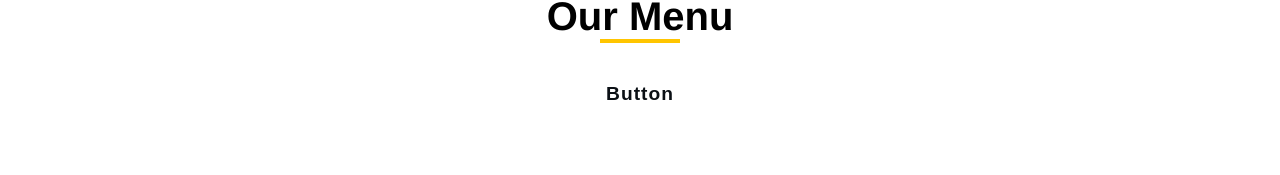
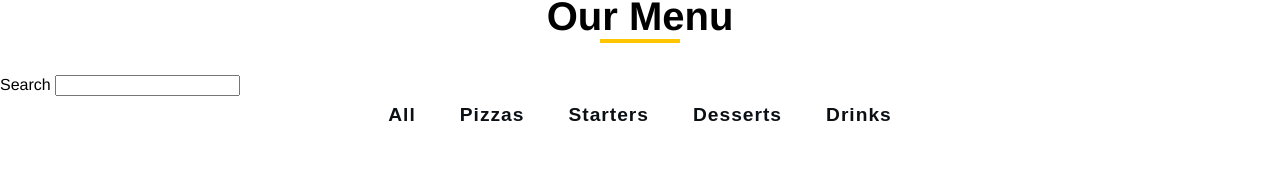
Before and after one commit to Elisa-cf/pizzeria-vue3, a Vue app: page /menu in a window 1280 px wide. Shown: the part 126-301 px from the top of the page. Built offline with nearby package versions, Linux system fonts and the light colour scheme; a web font is replaced by a local one.

Commit message:
filtering and search menu

```diff
--- a/src/components/MenuCards.vue
+++ b/src/components/MenuCards.vue
@@ -1,14 +1,18 @@
 <template>
-  <section v-for="menu in menus" :key="menu.id" class="section-center">
+  <section
+    v-for="cardMenu in cardsMenu"
+    :key="cardMenu.id"
+    class="section-center"
+  >
     <article class="menu-item">
-      <img :src="menu.img" class="photo" />
+      <img :src="cardMenu.img" class="photo" />
       <div class="item-info">
         <header>
-          <h4>{{ menu.title }}</h4>
-          <h4 class="price">{{ menu.price }}€</h4>
+          <h4>{{ cardMenu.title }}</h4>
+          <h4 class="price">{{ cardMenu.price }}€</h4>
         </header>
         <p class="item-text">
-          {{ menu.desc }}
+          {{ cardMenu.desc }}
         </p>
       </div>
       <button>Add To Cart</button>
@@ -17,15 +21,13 @@
 </template>
 
 <script>
-import data from "../assets/data.js";
 export default {
   name: "MenuCards",
-  components: {},
+  props: ["cardsMenu"],
   data() {
     return {
       pizzeriaImage6:
         "https://cdn.pixabay.com/photo/2017/12/05/20/10/pizza-3000285__480.png",
-      menus: data,
     };
   },
 };
--- a/src/components/MenuCategoryFilter.vue
+++ b/src/components/MenuCategoryFilter.vue
@@ -3,14 +3,46 @@
     <h2>our menu</h2>
     <div class="underline"></div>
   </div>
-  <div class="btn-container">
-    <button class="filter-btn">button</button>
-  </div>
+  <label for="search"
+    >Search
+    <input type="text" id="search" v-model="term" @keyup.enter="search(term)" />
+    <!-- <input
+      type="text"
+      id="search"
+      v-model="term"
+      @keyup.enter="filteredCategories('search', term)"
+    /> -->
+  </label>
+
+  <section class="btn-container">
+    <div
+      v-for="filter in filters"
+      :key="filter"
+      @click="() => filterCategories(filter)"
+    >
+      <!-- <div
+      v-for="filter in filters"
+      :key="filter"
+      @click="() => filteredCategories('filter', filter)"
+    > -->
+      <button class="filter-btn">
+        {{ filter }}
+      </button>
+    </div>
+  </section>
 </template>
 
 <script>
+const filters = ["All", "pizzas", "starters", "desserts", "drinks"];
 export default {
   name: "MenuCategoryFilter",
+  props: ["filterCategories", "search", "filteredCategories"],
+  data() {
+    return {
+      filters,
+      term: "",
+    };
+  },
 };
 </script>
 
@@ -63,4 +95,8 @@ h2 {
   background: #03c03c;
   color: white;
 }
+.active {
+  background: red;
+  color: white;
+}
 </style>
--- a/src/views/MenuView.vue
+++ b/src/views/MenuView.vue
@@ -1,10 +1,19 @@
 <template>
-  <MenuCategoryFilter />
-  <MenuCards />
+  <MenuCategoryFilter
+    :filterCategories="filterCategories"
+    :search="search"
+    filteredCategories="filteredCategories"
+  />
+  <MenuCards :cardsMenu="cardsMenu" />
+  <!-- <MenuCategoryFilter
+    filteredCategories="filteredCategories"
+  /> -->
+  <!-- <MenuCards :cardsMenu="filteredCategories" /> -->
 </template>
 <script>
 import MenuCategoryFilter from "../components/MenuCategoryFilter.vue";
 import MenuCards from "../components/MenuCards.vue";
+import data from "../assets/data.js";
 
 export default {
   name: "MenuView",
@@ -12,6 +21,54 @@ export default {
     MenuCategoryFilter,
     MenuCards,
   },
+  data() {
+    return {
+      cardsMenu: data,
+    };
+  },
+  /*str: "",
+      type: "",
+    };
+  },
+  computed: {
+    filteredCategories: {
+      get() {
+        return this.cardsMenu;
+      },
+      set() {
+        this.cardsMenu = data;
+        const results = this.cardsMenu.filter((cardMenu) => {
+          if (this.type === "filter") {
+            return cardMenu.category === this.str;
+          } else {
+            return cardMenu.title
+              .toLowerCase()
+              .includes(this.str.toLowerCase());
+          }
+        });
+        this.cardsMenu = results;
+      },
+    },
+  },*/
+  methods: {
+    filterCategories(catName) {
+      this.resetCardsMenu();
+      if (catName !== "All") {
+        this.cardsMenu = this.cardsMenu.filter((cardMenu) => {
+          return cardMenu.category === catName;
+        });
+      }
+    },
+    search(term) {
+      this.resetCardsMenu();
+      this.cardsMenu = this.cardsMenu.filter((cardMenu) => {
+        return cardMenu.title.toLowerCase().includes(term.toLowerCase());
+      });
+    },
+    resetCardsMenu() {
+      this.cardsMenu = data;
+    },
+  },
 };
 </script>
 <style scoped>
```
